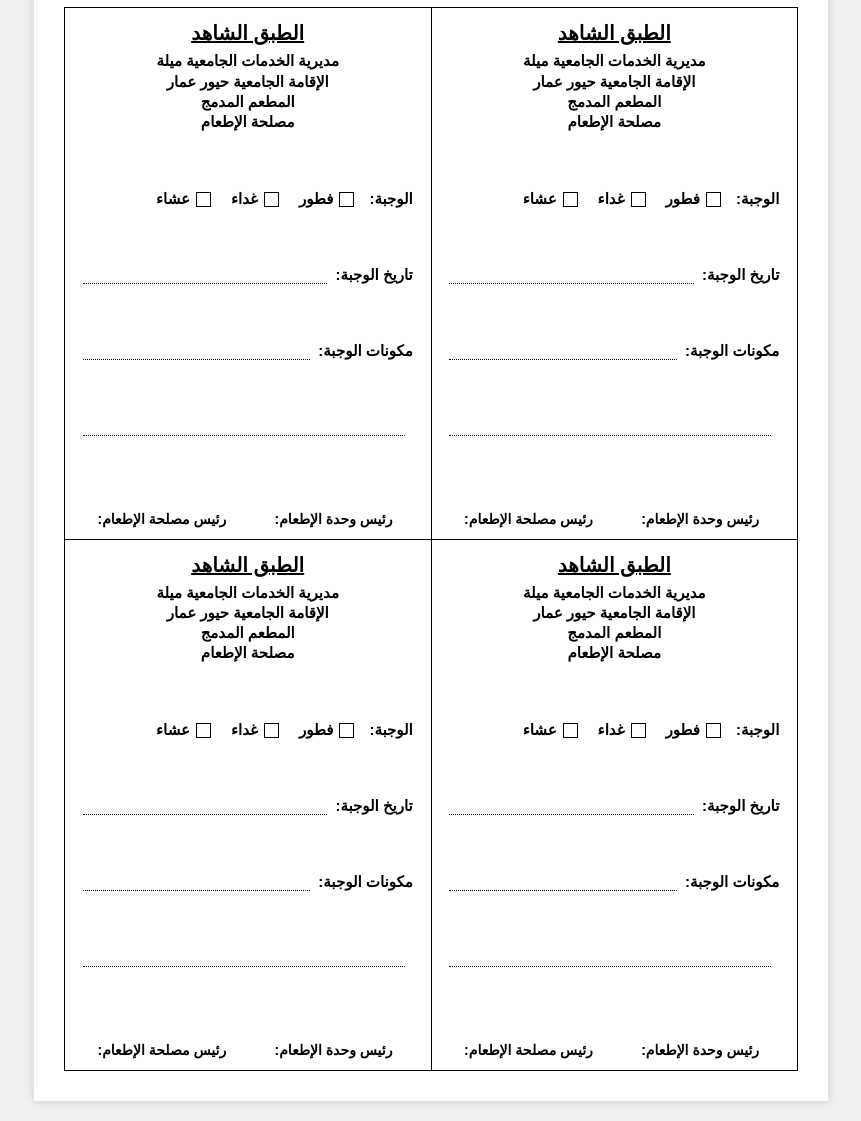
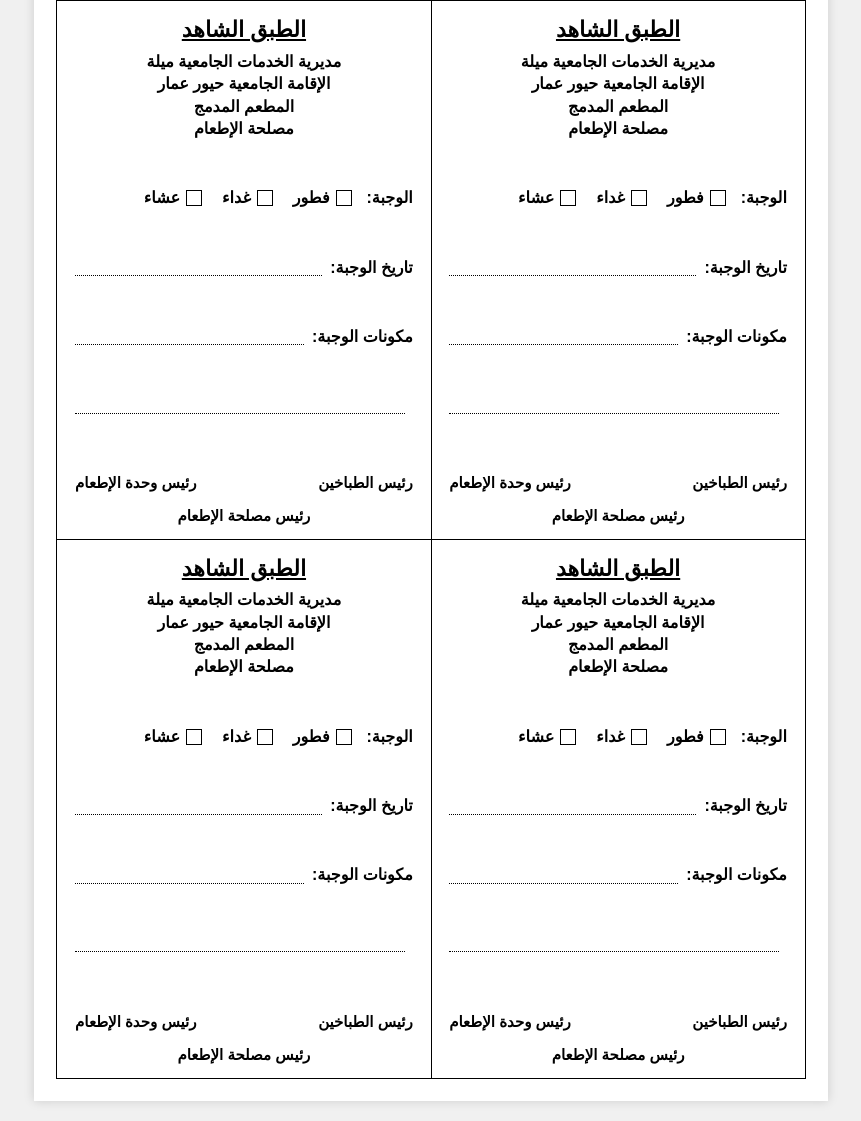
Before and after one commit to kassioslezar/Plat-t-moin, a plain HTML site: page index.html in a window 1280 px wide. Shown: the part 42-1163 px from the top of the page, without its empty margins (209-1070 px from the left). Drawn offline with Linux system fonts and the light colour scheme.

Commit message:
Refine styles and layout in index.html
Adjusted padding, font sizes, and layout for better presentation. Updated comments for clarity.

```diff
--- a/index.html
+++ b/index.html
@@ -17,15 +17,16 @@
             display: flex;
             justify-content: center;
             align-items: center;
+            min-height: 100vh;
             padding: 20px;
         }
 
-        /* صفحة A4 بالسنتمتر */
+        /* صفحة A4 */
         .a4-page {
             width: 210mm;
             height: 297mm;
             background: white;
-            padding: 8mm;
+            padding: 6mm;
             display: grid;
             grid-template-columns: 1fr 1fr;
             grid-template-rows: 1fr 1fr;
@@ -36,37 +37,39 @@
         /* تصميم البطاقة */
         .ticket {
             border: 1.5px solid #000;
-            padding: 12px 18px;
+            padding: 14px 18px;
             display: flex;
             flex-direction: column;
             justify-content: space-between;
             background: #fff;
-            margin: -0.75px; /* لتفادي تضاعف سُمك الحدود المشتركة */
+            margin: -0.75px; /* دمج الحدود المتقاطعة لمنع تضاعف السمك */
         }
 
+        /* الرأس والعناوين */
         .header {
             text-align: center;
-            margin-bottom: 8px;
-            line-height: 1.35;
+            margin-bottom: 6px;
+            line-height: 1.4;
         }
 
         .header h2 {
-            font-size: 20px;
+            font-size: 22px;
             font-weight: bold;
             text-decoration: underline;
-            margin-bottom: 4px;
+            margin-bottom: 5px;
         }
 
         .header p {
-            font-size: 15px;
+            font-size: 16px;
             font-weight: bold;
         }
 
+        /* أسطر المحتوى */
         .content-line {
             display: flex;
             align-items: center;
             margin-bottom: 8px;
-            font-size: 15px;
+            font-size: 16px;
             font-weight: bold;
         }
 
@@ -80,12 +83,12 @@
             display: flex;
             align-items: center;
             gap: 6px;
-            font-size: 15px;
+            font-size: 16px;
         }
 
         .checkbox-box {
-            width: 15px;
-            height: 15px;
+            width: 16px;
+            height: 16px;
             border: 1.5px solid #000;
             display: inline-block;
         }
@@ -97,21 +100,27 @@
             height: 18px;
         }
 
+        /* قسم التوقيعات */
         .signatures {
-            margin-top: 12px;
+            margin-top: 10px;
+            display: flex;
+            flex-direction: column;
+            gap: 15px;
+            font-size: 15px;
+            font-weight: bold;
+        }
+
+        .signatures-row {
             display: flex;
             justify-content: space-between;
-            font-size: 14px;
-            font-weight: bold;
-            padding-top: 5px;
+            width: 100%;
         }
 
         .sig-box {
             text-align: center;
-            width: 48%;
         }
 
-        /* إعدادات الطباعة */
+        /* زر الطباعة وإعدادات A4 للطباعة */
         @media print {
             body {
                 background: none;
@@ -182,11 +191,12 @@
             </div>
 
             <div class="signatures">
-                <div class="sig-box">
-                    <p>رئيس وحدة الإطعام:</p>
+                <div class="signatures-row">
+                    <div class="sig-box"><p>رئيس الطباخين</p></div>
+                    <div class="sig-box"><p>رئيس وحدة الإطعام</p></div>
                 </div>
-                <div class="sig-box">
-                    <p>رئيس مصلحة الإطعام:</p>
+                <div class="signatures-row" style="justify-content: center;">
+                    <div class="sig-box"><p>رئيس مصلحة الإطعام</p></div>
                 </div>
             </div>
         </div>
@@ -224,11 +234,12 @@
             </div>
 
             <div class="signatures">
-                <div class="sig-box">
-                    <p>رئيس وحدة الإطعام:</p>
+                <div class="signatures-row">
+                    <div class="sig-box"><p>رئيس الطباخين</p></div>
+                    <div class="sig-box"><p>رئيس وحدة الإطعام</p></div>
                 </div>
-                <div class="sig-box">
-                    <p>رئيس مصلحة الإطعام:</p>
+                <div class="signatures-row" style="justify-content: center;">
+                    <div class="sig-box"><p>رئيس مصلحة الإطعام</p></div>
                 </div>
             </div>
         </div>
@@ -266,11 +277,12 @@
             </div>
 
             <div class="signatures">
-                <div class="sig-box">
-                    <p>رئيس وحدة الإطعام:</p>
+                <div class="signatures-row">
+                    <div class="sig-box"><p>رئيس الطباخين</p></div>
+                    <div class="sig-box"><p>رئيس وحدة الإطعام</p></div>
                 </div>
-                <div class="sig-box">
-                    <p>رئيس مصلحة الإطعام:</p>
+                <div class="signatures-row" style="justify-content: center;">
+                    <div class="sig-box"><p>رئيس مصلحة الإطعام</p></div>
                 </div>
             </div>
         </div>
@@ -308,11 +320,12 @@
             </div>
 
             <div class="signatures">
-                <div class="sig-box">
-                    <p>رئيس وحدة الإطعام:</p>
+                <div class="signatures-row">
+                    <div class="sig-box"><p>رئيس الطباخين</p></div>
+                    <div class="sig-box"><p>رئيس وحدة الإطعام</p></div>
                 </div>
-                <div class="sig-box">
-                    <p>رئيس مصلحة الإطعام:</p>
+                <div class="signatures-row" style="justify-content: center;">
+                    <div class="sig-box"><p>رئيس مصلحة الإطعام</p></div>
                 </div>
             </div>
         </div>
```
